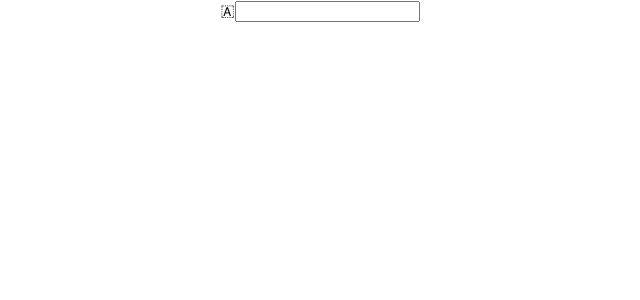
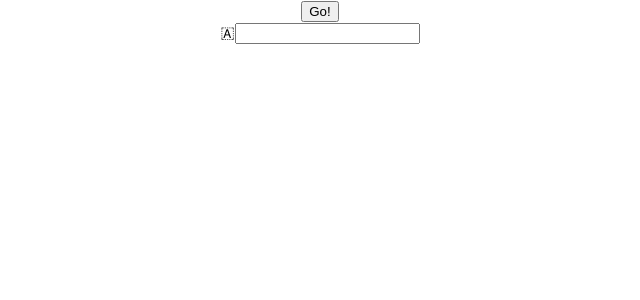
Before and after one commit to dialectrical/grade-distribution-visualizer, a React (Create React App) app: page / in a window 1280 px wide. Shown: the top 300 px of the page, without its empty margins (320-960 px from the left). Built offline with nearby package versions, Linux system fonts and the light colour scheme.

Commit message:
feat: added basic button

```diff
--- a/src/components/Button.js
+++ b/src/components/Button.js
@@ -1,5 +1,5 @@
 import React from "react";
 
 export const Button = (props) => {
-  //button that updates state
+  return <button onClick={() => props.fn(props.arr)}>Go!</button>;
 };
--- a/src/components/GradeVisualizer.js
+++ b/src/components/GradeVisualizer.js
@@ -1,11 +1,15 @@
 import React, { useState, useEffect } from "react";
+import { Button } from "./Button";
 import { TextInput } from "./TextInput";
+
+let input = new Array(13);
 
 export const GradeVisualizer = (props) => {
   const [grades, setGrades] = useState(new Array(13));
-  let input = new Array(13);
 
   useEffect(() => {
+    console.log(input);
+    console.log(grades);
     props.map.clear();
     const gradeValues = [
       4.0, 4.0, 3.7, 3.3, 3.0, 2.2, 2.3, 2.0, 1.7, 1.3, 1.0, 0.7, 0,
@@ -13,8 +17,12 @@ export const GradeVisualizer = (props) => {
 
     for (let i = 0; i < grades.length; i++) {
       if (grades[i] === undefined) {
+        console.log(grades[i]);
         props.map.set(gradeValues[i], 0);
       } else {
+        console.log("value found");
+        console.log(gradeValues[i]);
+        console.log(grades[i]);
         props.map.set(gradeValues[i], grades[i]);
       }
     }
@@ -22,15 +30,11 @@ export const GradeVisualizer = (props) => {
   });
 
   return (
-    /* <div>
-      <BarGraph data={grades} />
+    <div>
+      <Button fn={setGrades} arr={input} />
       <div>
-        <MeanMedianMode data={props.map} />
+        <TextInput gradeLabel="🇦" arr={input} index={0} />
       </div>
-      <Button fn={setGrades} /> */
-    <div>
-      <TextInput gradeLabel="🇦" arr={input} index={0} />
     </div>
-    //</div>
   );
 };
```
